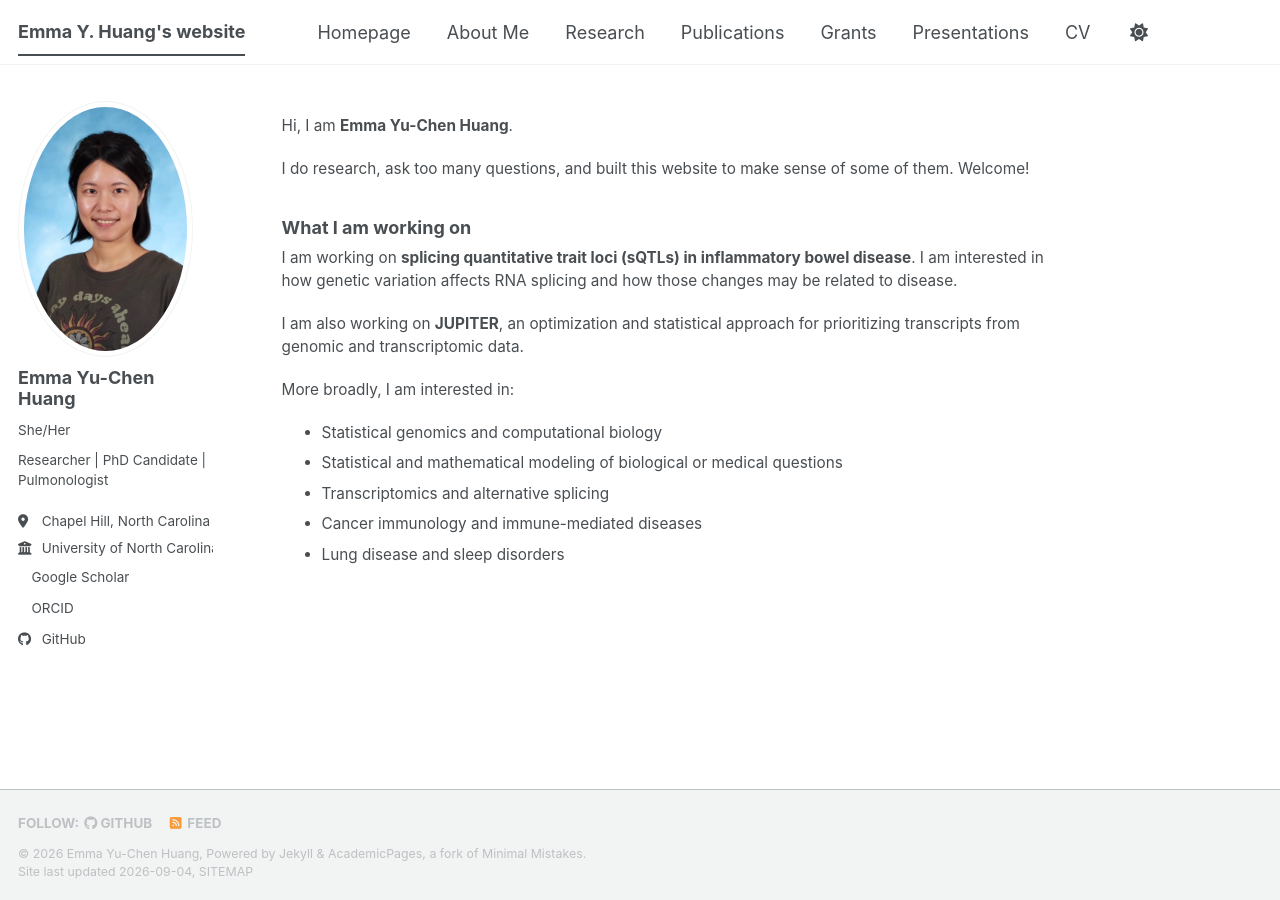
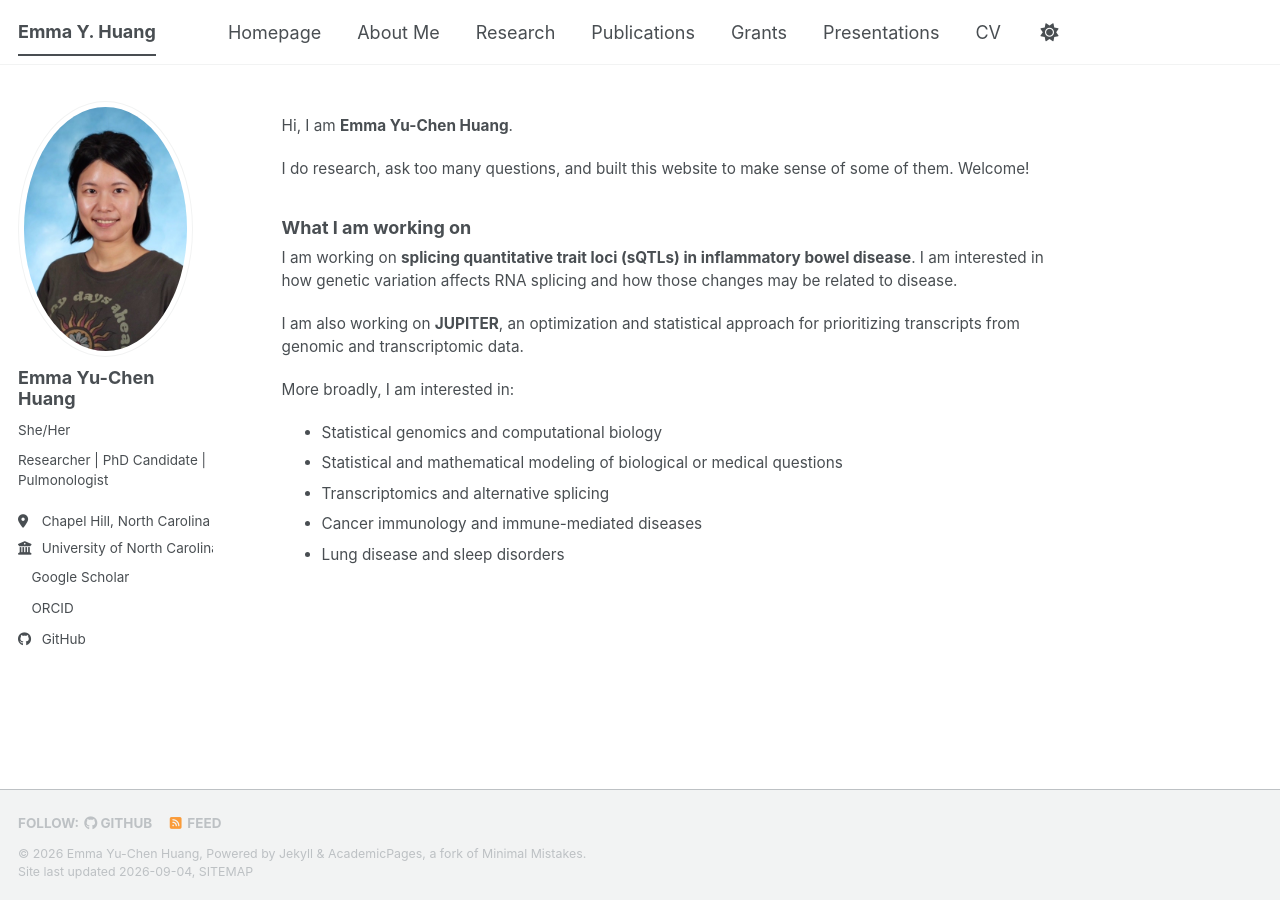
Before and after one commit to yuchen-hahaha/yuchen-hahaha.github.io, a Jekyll site: the page built from index.md, in a window 1280 px wide. Built offline with Jekyll 4.4.1, drawn with Linux system fonts in a browser that asks for light colours; a style sheet for code colours, icons or effects is not loaded.

Commit message:
Update website title in _config.yml

```diff
--- a/_config.yml
+++ b/_config.yml
@@ -10,7 +10,7 @@ site_theme               : "default" # The available themes options are "default
                                              # or if you already have some other page hosted on Github then use "https://[your GitHub username].github.io/[Your Repo Name]"
 baseurl                  : "" # the subpath of your site, e.g. "/blog"
 repository               : "academicpages/academicpages.github.io"
-title                    : "Emma Y. Huang's website"
+title                    : "Emma Y. Huang"
 name                     : &name "Emma Yu-Chen Huang"
 description              : &description "Academic website of Emma Yu-Chen Huang"
 url                      : https://yuchen-hahaha.github.io
```
